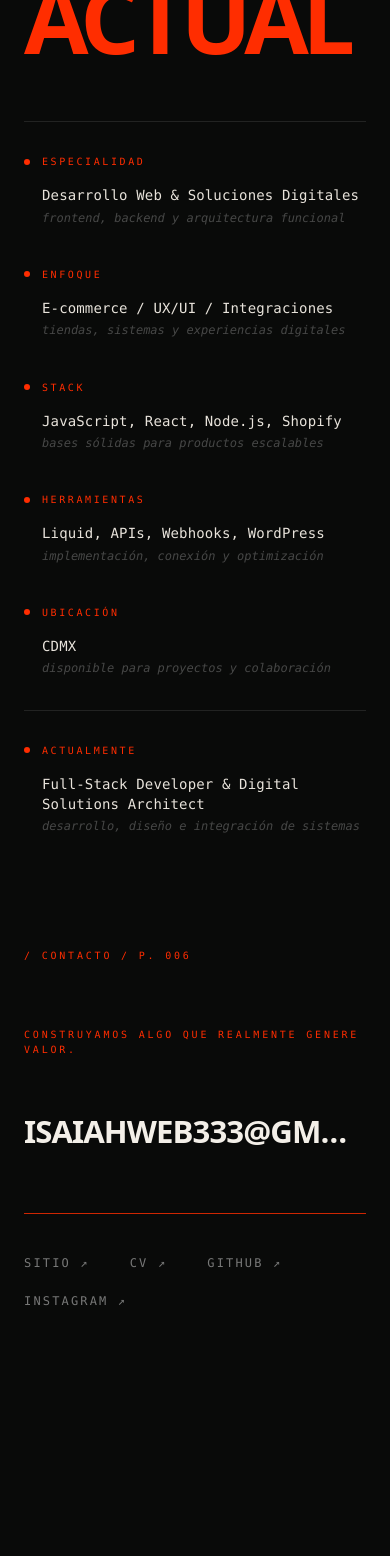
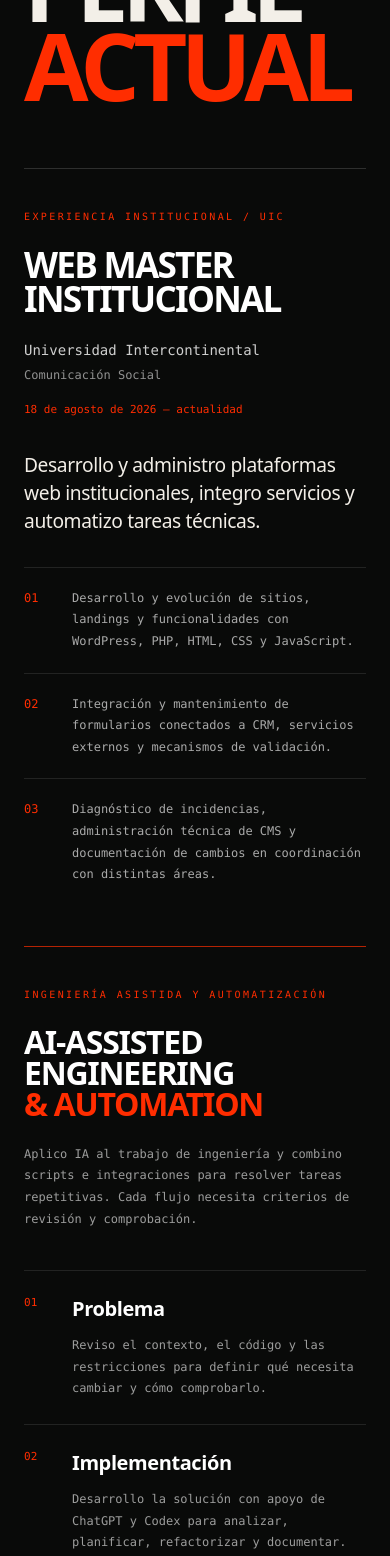
Before and after one commit to Isaias-Web/isaiah-portfolio, a Next.js app: page / in a window 390 px wide. Shown: the part 9540-11096 px from the top of the page. Built offline with nearby package versions, Linux system fonts and the light colour scheme.

Commit message:
feat: integrate UIC experience and assisted engineering into RightNow

```diff
--- a/src/sections/RightNow.tsx
+++ b/src/sections/RightNow.tsx
@@ -1,107 +1,162 @@
-const topItems = [
+const responsibilities = [
+  "Desarrollo y evolución de sitios, landings y funcionalidades con WordPress, PHP, HTML, CSS y JavaScript.",
+  "Integración y mantenimiento de formularios conectados a CRM, servicios externos y mecanismos de validación.",
+  "Diagnóstico de incidencias, administración técnica de CMS y documentación de cambios en coordinación con distintas áreas.",
+];
+
+const workflow = [
   {
-    label: "ESPECIALIDAD",
-    title: "Desarrollo Web & Soluciones Digitales",
-    note: "frontend, backend y arquitectura funcional",
+    title: "Problema",
+    text: "Reviso el contexto, el código y las restricciones para definir qué necesita cambiar y cómo comprobarlo.",
   },
   {
-    label: "ENFOQUE",
-    title: "E-commerce / UX/UI / Integraciones",
-    note: "tiendas, sistemas y experiencias digitales",
+    title: "Implementación",
+    text: "Desarrollo la solución con apoyo de ChatGPT y Codex para analizar, planificar, refactorizar y documentar. Las decisiones técnicas se revisan durante el proceso.",
   },
   {
-    label: "STACK",
-    title: "JavaScript, React, Node.js, Shopify",
-    note: "bases sólidas para productos escalables",
-  },
-  {
-    label: "HERRAMIENTAS",
-    title: "Liquid, APIs, Webhooks, WordPress",
-    note: "implementación, conexión y optimización",
-  },
-  {
-    label: "UBICACIÓN",
-    title: "CDMX",
-    note: "disponible para proyectos y colaboración",
+    title: "Validación",
+    text: "Compruebo el comportamiento con pruebas, revisión de cambios y control de versiones mediante GitHub y CI antes de integrar una implementación.",
   },
 ];
 
-const bottomItems = [
-  {
-    label: "ACTUALMENTE",
-    title: "Full-Stack Developer & Digital Solutions Architect",
-    note: "desarrollo, diseño e integración de sistemas",
-  },
-];
-
-function RightNowCard({
-  label,
-  title,
-  note,
-}: {
-  label: string;
-  title: string;
-  note: string;
-}) {
-  return (
-    <div className="min-w-0">
-      <div className="flex items-center gap-3">
-        <span className="h-[6px] w-[6px] rounded-full bg-[#ff2d00]" />
-        <p className="font-mono text-[10px] uppercase tracking-[0.26em] text-[#ff2d00] md:text-[11px]">
-          {label}
-        </p>
-      </div>
-
-      <div className="mt-4 pl-[18px]">
-        <p className="font-mono text-[14px] leading-[1.45] tracking-[0.01em] text-[#e8e3db] md:text-[15px]">
-          {title}
-        </p>
-        <p className="mt-1 font-mono text-[12px] italic leading-[1.45] text-white/25">
-          {note}
-        </p>
-      </div>
-    </div>
-  );
-}
-
 export default function RightNow() {
   return (
-    <section className="relative overflow-hidden bg-[#090a09] text-white">
+    <section
+      id="experiencia"
+      aria-labelledby="experience-heading"
+      className="relative overflow-hidden bg-[#090a09] text-white"
+    >
       <div className="relative px-6 py-10 md:px-10 md:py-12 lg:px-16 lg:py-14">
-        <div className="max-w-[620px]">
-          <h2 className="font-black uppercase leading-[0.84] tracking-[-0.07em] text-[#f3efe8] text-[24vw] sm:text-[20vw] md:text-[15vw] lg:text-[13vw]">
+        <p className="mb-8 font-mono text-[10px] uppercase tracking-[0.28em] text-[#ff2d00] md:text-[11px]">
+          / experiencia y método / p. 005
+        </p>
+        <h2
+          id="experience-heading"
+          className="max-w-[620px] font-black uppercase leading-[0.84] tracking-[-0.07em] text-[#f3efe8] text-[24vw] sm:text-[20vw] md:text-[15vw] lg:text-[13vw]"
+        >
           <span className="block">PERFIL</span>
           <span className="block text-[#ff2d00]">ACTUAL</span>
         </h2>
+        <article
+          aria-labelledby="uic-heading"
+          className="mt-16 border-t border-white/15 py-10 md:mt-20 md:py-14"
+        >
+          <div className="grid min-w-0 gap-8 md:grid-cols-[1.1fr_1fr] md:gap-12 lg:gap-20">
+            <div className="min-w-0">
+              <p className="font-mono text-[10px] uppercase tracking-[0.24em] text-[#ff2d00]">
+                Experiencia institucional / UIC
+              </p>
+              <h3
+                id="uic-heading"
+                className="mt-6 max-w-[750px] text-[clamp(2.2rem,5.8vw,5.5rem)] font-black uppercase leading-[0.95] tracking-[-0.05em]"
+              >
+                Web Master
+                <br />
+                Institucional
+              </h3>
+              <p className="mt-6 font-mono text-[14px] leading-relaxed text-white/80">
+                Universidad Intercontinental
+              </p>
+              <p className="mt-1 font-mono text-[12px] leading-relaxed text-white/55">
+                Comunicación Social
+              </p>
+              <p className="mt-4 font-mono text-[11px] leading-relaxed text-[#ff2d00]">
+                <time dateTime="2026-08-18">18 de agosto de 2026</time> —
+                actualidad
+              </p>
             </div>
-
-        <div className="mt-16 h-px w-full bg-white/10 md:mt-20" />
-
-        <div className="grid gap-x-8 gap-y-10 py-8 md:grid-cols-2 lg:grid-cols-5">
-          {topItems.map((item) => (
-            <RightNowCard
-              key={item.label}
-              label={item.label}
-              title={item.title}
-              note={item.note}
-            />
+            <div className="min-w-0">
+              <p className="max-w-[650px] text-[clamp(1.2rem,2.2vw,1.8rem)] leading-[1.45] tracking-[-0.02em] text-[#f3efe8]">
+                Desarrollo y administro plataformas web institucionales, integro
+                servicios y automatizo tareas técnicas.
+              </p>
+              <ul className="mt-8 divide-y divide-white/10 border-t border-white/10">
+                {responsibilities.map((text, index) => (
+                  <li
+                    key={text}
+                    className="grid grid-cols-[2rem_minmax(0,1fr)] gap-4 py-5 font-mono text-[12px] leading-[1.8] text-white/65 md:text-[13px]"
+                  >
+                    <span aria-hidden="true" className="text-[#ff2d00]">
+                      0{index + 1}
+                    </span>
+                    <span>{text}</span>
+                  </li>
                 ))}
-        </div>
-
-        <div className="h-px w-full bg-white/10" />
-
-        <div className="grid gap-x-8 gap-y-10 py-8 md:grid-cols-2 lg:grid-cols-5">
-          <div className="lg:col-span-2">
-            {bottomItems.map((item) => (
-              <RightNowCard
-                key={item.label}
-                label={item.label}
-                title={item.title}
-                note={item.note}
-              />
-            ))}
+              </ul>
             </div>
           </div>
+        </article>
+        <article
+          aria-labelledby="engineering-heading"
+          className="border-t border-[#ff2d00]/70 py-10 md:py-14"
+        >
+          <div className="grid min-w-0 gap-10 md:grid-cols-[1.1fr_1fr] md:gap-12 lg:gap-20">
+            <div className="min-w-0">
+              <p className="font-mono text-[10px] uppercase tracking-[0.24em] text-[#ff2d00]">
+                Ingeniería asistida y automatización
+              </p>
+              <h3
+                id="engineering-heading"
+                lang="en"
+                className="mt-6 text-[clamp(2rem,4.5vw,4.5rem)] font-black uppercase leading-[0.98] tracking-[-0.04em]"
+              >
+                AI-Assisted
+                <br />
+                Engineering
+                <br />
+                <span className="text-[#ff2d00]">&amp; Automation</span>
+              </h3>
+              <p className="mt-6 max-w-[540px] font-mono text-[12px] leading-[1.8] text-white/60 md:text-[13px]">
+                Aplico IA al trabajo de ingeniería y combino scripts e
+                integraciones para resolver tareas repetitivas. Cada flujo
+                necesita criterios de revisión y comprobación.
+              </p>
+            </div>
+            <ol className="divide-y divide-white/10 border-t border-white/10">
+              {workflow.map((step, index) => (
+                <li
+                  key={step.title}
+                  className="grid grid-cols-[2rem_minmax(0,1fr)] gap-4 py-6"
+                >
+                  <span
+                    aria-hidden="true"
+                    className="font-mono text-[11px] text-[#ff2d00]"
+                  >
+                    0{index + 1}
+                  </span>
+                  <div>
+                    <h4 className="text-xl font-semibold tracking-[-0.02em]">
+                      {step.title}
+                    </h4>
+                    <p className="mt-3 font-mono text-[12px] leading-[1.8] text-white/60 md:text-[13px]">
+                      {step.text}
+                    </p>
+                  </div>
+                </li>
+              ))}
+            </ol>
+          </div>
+          <dl className="mt-10 grid gap-8 border-t border-white/10 pt-8 md:grid-cols-2 md:gap-12 lg:gap-20">
+            <div className="min-w-0">
+              <dt className="font-mono text-[11px] uppercase tracking-[0.2em] text-[#ff2d00]">
+                Automatización técnica / Python y PHP
+              </dt>
+              <dd className="mt-4 max-w-[580px] font-mono text-[12px] leading-[1.8] text-white/65 md:text-[13px]">
+                Scripts para actualizar múltiples páginas, generar inventarios y
+                ejecutar auditorías y validaciones de implementaciones.
+              </dd>
+            </div>
+            <div className="min-w-0">
+              <dt className="font-mono text-[11px] uppercase tracking-[0.2em] text-[#ff2d00]">
+                Automatización operativa / Power Automate
+              </dt>
+              <dd className="mt-4 max-w-[580px] font-mono text-[12px] leading-[1.8] text-white/65 md:text-[13px]">
+                Flujos que procesan correos y adjuntos según condiciones
+                definidas, con comprobaciones para evitar duplicados.
+              </dd>
+            </div>
+          </dl>
+        </article>
       </div>
     </section>
   );
```
Lines whose indentation alone changed are shown as unchanged.
